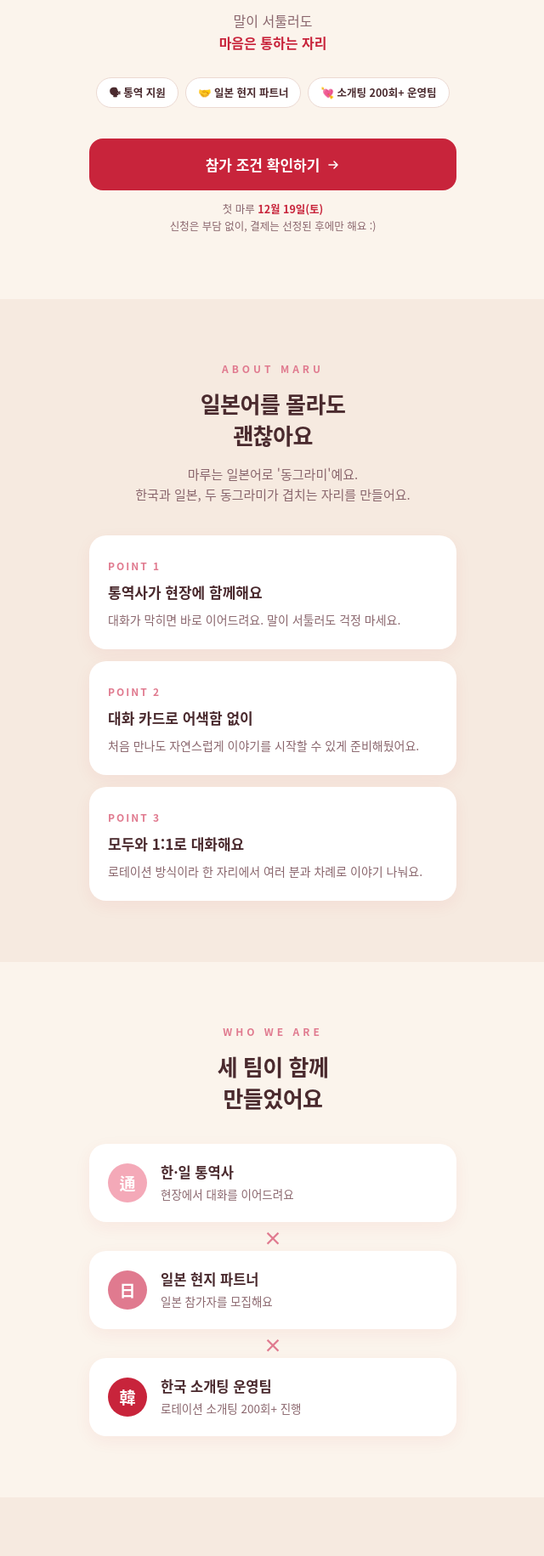
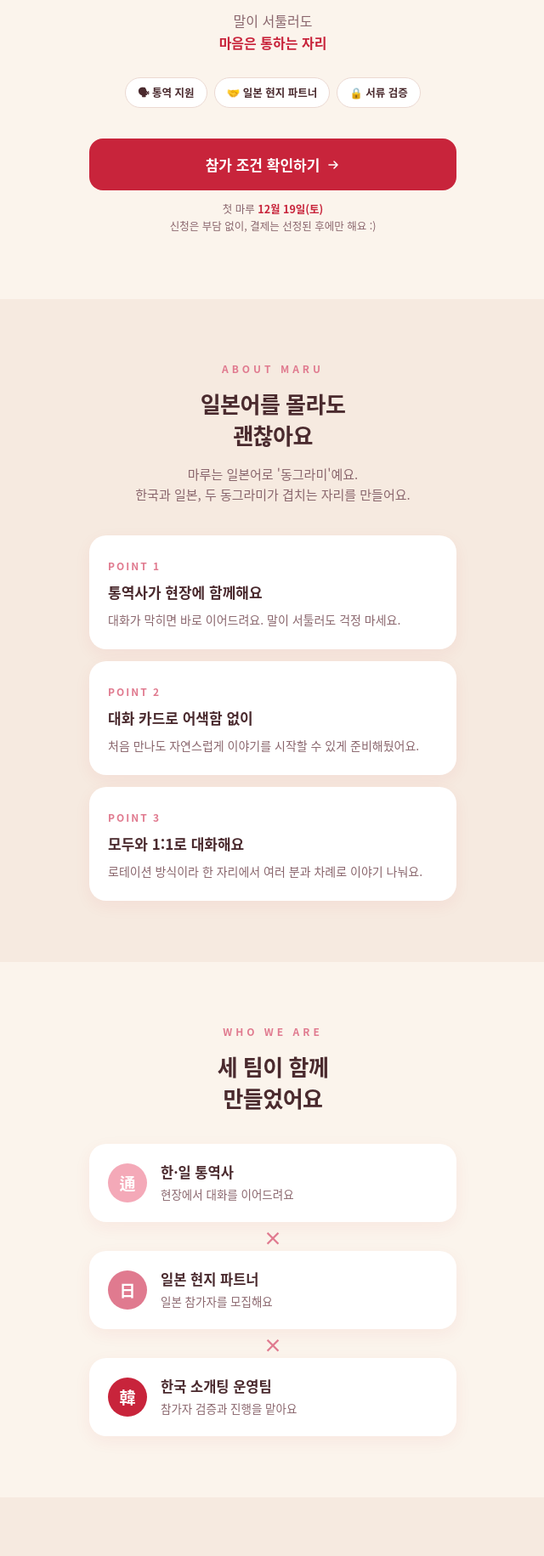
Before and after one commit to minieo/maru-landing, a plain HTML site: page index.html in a window 1280 px wide. Shown: the part 434-2265 px from the top of the page at 85% size, without its empty margins (319-959 px from the left). Drawn offline with Linux system fonts and the light colour scheme; a web font is replaced by a local one.

Commit message:
200회 문구 제거
Co-Authored-By: Claude Opus 5.5 <noreply@anthropic.com>
Claude-Session: https://claude.ai/code/session_014zimAzkiyHRFocMXBG4GCp

```diff
--- a/index.html
+++ b/index.html
@@ -164,7 +164,7 @@ footer .copy{font-size:11.5px;color:#B79AA0;margin-top:8px}
     <div class="badge-row">
       <span class="badge">🗣 통역 지원</span>
       <span class="badge">🤝 일본 현지 파트너</span>
-      <span class="badge">💘 소개팅 200회+ 운영팀</span>
+      <span class="badge">🔒 서류 검증</span>
     </div>
     <button type="button" class="btn-primary" onclick="scrollToApply()">
       참가 조건 확인하기
@@ -198,7 +198,7 @@ footer .copy{font-size:11.5px;color:#B79AA0;margin-top:8px}
       <div class="x">×</div>
       <div class="team-card reveal"><div class="dot" style="background:var(--rose)">日</div><div><b>일본 현지 파트너</b><span>일본 참가자를 모집해요</span></div></div>
       <div class="x">×</div>
-      <div class="team-card reveal"><div class="dot" style="background:var(--red)">韓</div><div><b>한국 소개팅 운영팀</b><span>로테이션 소개팅 200회+ 진행</span></div></div>
+      <div class="team-card reveal"><div class="dot" style="background:var(--red)">韓</div><div><b>한국 소개팅 운영팀</b><span>참가자 검증과 진행을 맡아요</span></div></div>
     </div>
   </div>
 </section>
```
